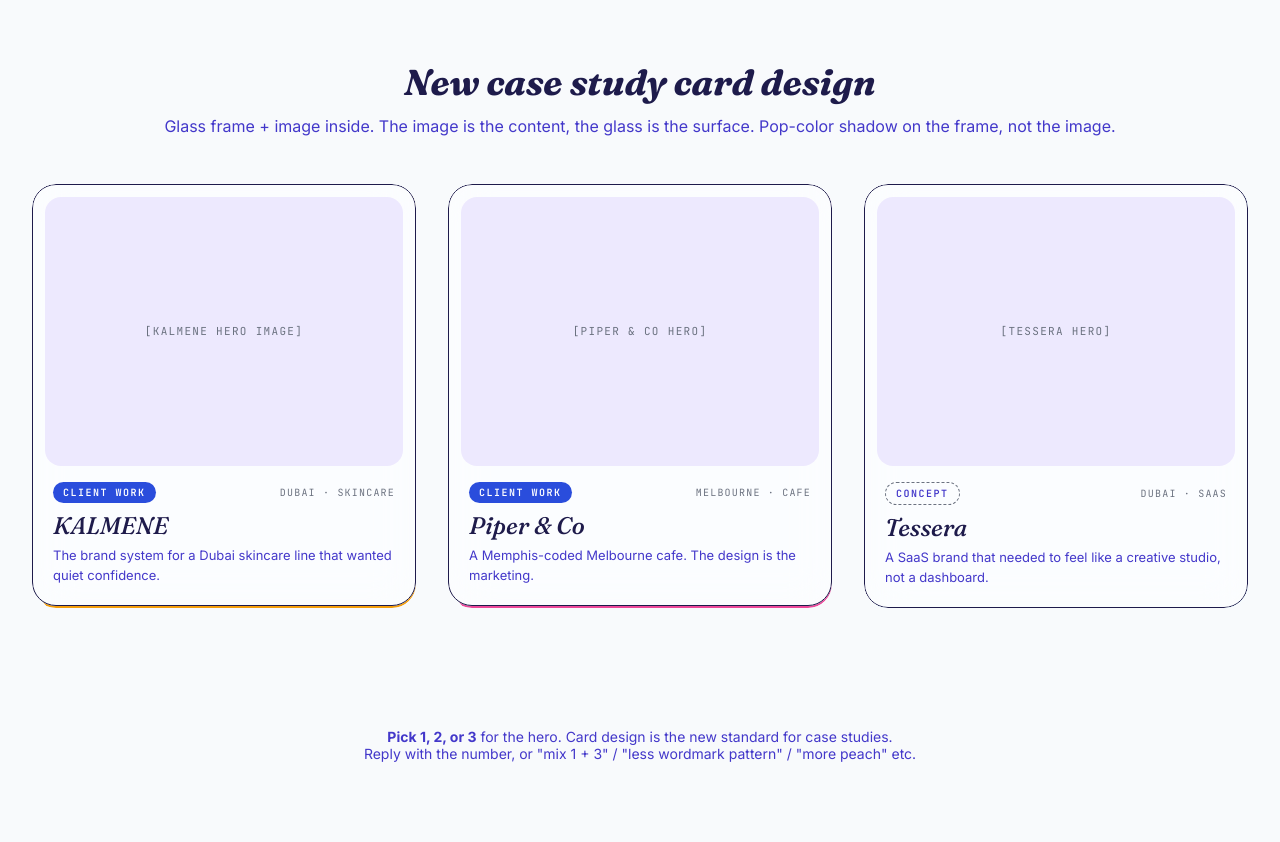
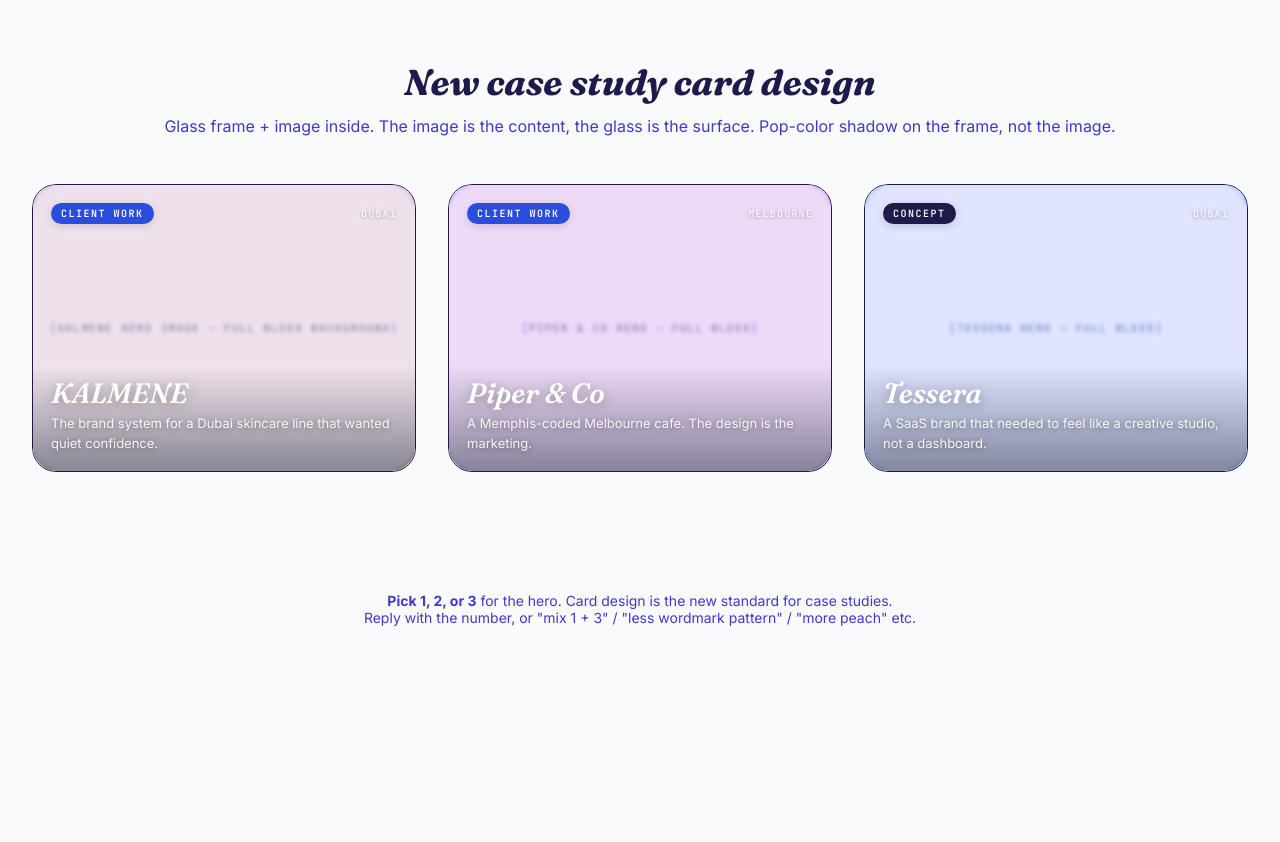
Before and after one commit to capsunlock01/dreamgully_website, a plain HTML site: page palettes.html in a window 1280 px wide. Shown: the part 3277-4119 px from the top of the page. After the commit the page ends 3983 px from the top, so only its background shows below. Drawn offline with Linux system fonts and the light colour scheme.

Commit message:
v4 — case study card is fully glass with image as background

```diff
--- a/palettes.html
+++ b/palettes.html
@@ -529,34 +529,35 @@ body {
   overflow: hidden;
   transition: transform 0.3s var(--ease);
 }
-.cs-card:nth-child(1) { --shadow-color: var(--amber); }
-.cs-card:nth-child(2) { --shadow-color: var(--pink); }
-.cs-card:nth-child(3) { --shadow-color: var(--sky); }
-.cs-card:nth-child(4) { --shadow-color: var(--lavender); }
-.cs-card:nth-child(5) { --shadow-color: var(--peach); }
-.cs-card:nth-child(6) { --shadow-color: var(--cobalt); }
+.cs-card:nth-child(1) { --shadow-color: var(--amber); --tint: rgba(245, 158, 11, 0.08); }
+.cs-card:nth-child(2) { --shadow-color: var(--pink); --tint: rgba(236, 72, 153, 0.08); }
+.cs-card:nth-child(3) { --shadow-color: var(--sky); --tint: rgba(56, 189, 248, 0.08); }
+.cs-card:nth-child(4) { --shadow-color: var(--lavender); --tint: rgba(167, 139, 250, 0.1); }
+.cs-card:nth-child(5) { --shadow-color: var(--peach); --tint: rgba(251, 146, 60, 0.08); }
+.cs-card:nth-child(6) { --shadow-color: var(--cobalt); --tint: rgba(42, 77, 220, 0.1); }
 
+/* V4: the whole card is one glass surface. Image is the BG. Text floats on the glass. */
 .cs-card__frame {
   position: relative;
-  background: var(--glass-white);
-  backdrop-filter: blur(20px) saturate(180%);
-  -webkit-backdrop-filter: blur(20px) saturate(180%);
+  aspect-ratio: 4 / 3;
+  background: var(--bone);
   border: 1.5px solid var(--ink);
   border-radius: 24px;
-  padding: 12px;
+  overflow: hidden;
   box-shadow: 8px 8px 0 var(--shadow-color);
   transition: transform 0.3s var(--ease), box-shadow 0.3s var(--ease);
+  isolation: isolate;
 }
 .cs-card:hover .cs-card__frame {
   transform: translate(-3px, -3px);
   box-shadow: 11px 11px 0 var(--shadow-color);
 }
+
+/* The image is full-bleed, behind everything */
 .cs-card__image {
-  aspect-ratio: 4/3;
-  background: var(--bone);
-  border-radius: 16px;
-  overflow: hidden;
-  position: relative;
+  position: absolute;
+  inset: 0;
+  z-index: 1;
   display: flex;
   align-items: center;
   justify-content: center;
@@ -572,8 +573,49 @@ body {
   object-fit: cover;
   display: block;
 }
+
+/* The glass layer: blur + tint, sits on top of the image */
+.cs-card__glass {
+  position: absolute;
+  inset: 0;
+  z-index: 2;
+  background: var(--tint);
+  backdrop-filter: blur(2px) saturate(160%);
+  -webkit-backdrop-filter: blur(2px) saturate(160%);
+  display: flex;
+  flex-direction: column;
+  justify-content: space-between;
+  padding: 18px;
+  border-radius: 24px;
+  transition: backdrop-filter 0.3s, background 0.3s;
+}
+.cs-card:hover .cs-card__glass {
+  backdrop-filter: blur(6px) saturate(180%);
+  -webkit-backdrop-filter: blur(6px) saturate(180%);
+}
+
+/* Top row: badge + geo */
+.cs-card__top {
+  display: flex;
+  align-items: center;
+  justify-content: space-between;
+  flex-wrap: wrap;
+  gap: 6px;
+}
+
+/* Bottom area: bottom gradient for text readability + body */
 .cs-card__body {
-  padding: 16px 8px 8px;
+  position: relative;
+  z-index: 2;
+  /* Subtle dark gradient at the bottom for text legibility */
+  background: linear-gradient(180deg, transparent 0%, rgba(15, 23, 42, 0.0) 30%, rgba(15, 23, 42, 0.45) 100%);
+  margin: -18px;
+  padding: 60px 18px 18px;
+  border-radius: 0 0 24px 24px;
+}
+.cs-card__body-inner {
+  position: relative;
+  z-index: 3;
 }
 .cs-card__meta {
   display: flex;
@@ -593,32 +635,36 @@ body {
   color: white;
   padding: 4px 10px;
   border-radius: 100px;
+  box-shadow: 0 2px 8px rgba(0,0,0,0.15);
 }
 .cs-card__badge--concept {
-  background: transparent;
-  color: var(--ink-soft);
-  border: 1.5px dashed var(--ink-mute);
+  background: var(--ink);
+  color: var(--cloud);
+  border: none;
 }
 .cs-card__geo {
   font-family: var(--font-mono);
   font-size: 10px;
   letter-spacing: 0.12em;
   text-transform: uppercase;
-  color: var(--ink-mute);
+  color: white;
+  text-shadow: 0 1px 4px rgba(0,0,0,0.4);
 }
 .cs-card__title {
   font-family: var(--font-display);
   font-style: italic;
-  font-size: 24px;
-  font-weight: 500;
-  color: var(--ink);
+  font-size: 28px;
+  font-weight: 600;
+  color: white;
   margin-bottom: 6px;
-  line-height: 1.1;
+  line-height: 1.05;
+  text-shadow: 0 2px 12px rgba(0,0,0,0.3);
 }
 .cs-card__tagline {
   font-size: 13px;
-  color: var(--ink-soft);
-  line-height: 1.55;
+  color: rgba(255, 255, 255, 0.9);
+  line-height: 1.5;
+  text-shadow: 0 1px 6px rgba(0,0,0,0.4);
 }
 
 @media (max-width: 900px) {
@@ -753,42 +799,54 @@ body {
   <div class="card-grid">
     <a href="#" class="cs-card">
       <div class="cs-card__frame">
-        <div class="cs-card__image">[KALMENE HERO IMAGE]</div>
-        <div class="cs-card__body">
-          <div class="cs-card__meta">
+        <div class="cs-card__image">[KALMENE HERO IMAGE — full bleed background]</div>
+        <div class="cs-card__glass">
+          <div class="cs-card__top">
             <span class="cs-card__badge">Client Work</span>
-            <span class="cs-card__geo">Dubai · Skincare</span>
+            <span class="cs-card__geo">Dubai</span>
           </div>
-          <h3 class="cs-card__title">KALMENE</h3>
-          <p class="cs-card__tagline">The brand system for a Dubai skincare line that wanted quiet confidence.</p>
+          <div class="cs-card__body">
+            <div class="cs-card__body-inner">
+              <h3 class="cs-card__title">KALMENE</h3>
+              <p class="cs-card__tagline">The brand system for a Dubai skincare line that wanted quiet confidence.</p>
+            </div>
+          </div>
         </div>
       </div>
     </a>
 
     <a href="#" class="cs-card">
       <div class="cs-card__frame">
-        <div class="cs-card__image">[PIPER & CO HERO]</div>
-        <div class="cs-card__body">
-          <div class="cs-card__meta">
+        <div class="cs-card__image">[PIPER & CO HERO — full bleed]</div>
+        <div class="cs-card__glass">
+          <div class="cs-card__top">
             <span class="cs-card__badge">Client Work</span>
-            <span class="cs-card__geo">Melbourne · Cafe</span>
+            <span class="cs-card__geo">Melbourne</span>
           </div>
-          <h3 class="cs-card__title">Piper &amp; Co</h3>
-          <p class="cs-card__tagline">A Memphis-coded Melbourne cafe. The design is the marketing.</p>
+          <div class="cs-card__body">
+            <div class="cs-card__body-inner">
+              <h3 class="cs-card__title">Piper &amp; Co</h3>
+              <p class="cs-card__tagline">A Memphis-coded Melbourne cafe. The design is the marketing.</p>
+            </div>
+          </div>
         </div>
       </div>
     </a>
 
     <a href="#" class="cs-card">
       <div class="cs-card__frame">
-        <div class="cs-card__image">[TESSERA HERO]</div>
-        <div class="cs-card__body">
-          <div class="cs-card__meta">
+        <div class="cs-card__image">[TESSERA HERO — full bleed]</div>
+        <div class="cs-card__glass">
+          <div class="cs-card__top">
             <span class="cs-card__badge cs-card__badge--concept">Concept</span>
-            <span class="cs-card__geo">Dubai · SaaS</span>
+            <span class="cs-card__geo">Dubai</span>
           </div>
-          <h3 class="cs-card__title">Tessera</h3>
-          <p class="cs-card__tagline">A SaaS brand that needed to feel like a creative studio, not a dashboard.</p>
+          <div class="cs-card__body">
+            <div class="cs-card__body-inner">
+              <h3 class="cs-card__title">Tessera</h3>
+              <p class="cs-card__tagline">A SaaS brand that needed to feel like a creative studio, not a dashboard.</p>
+            </div>
+          </div>
         </div>
       </div>
     </a>
```
